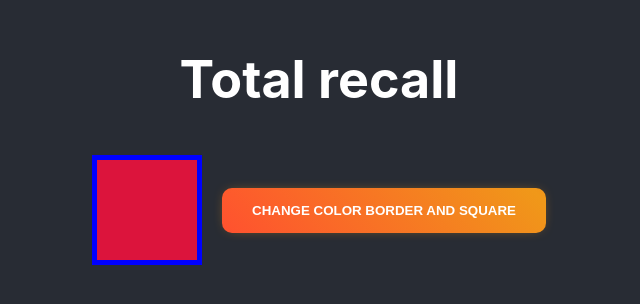
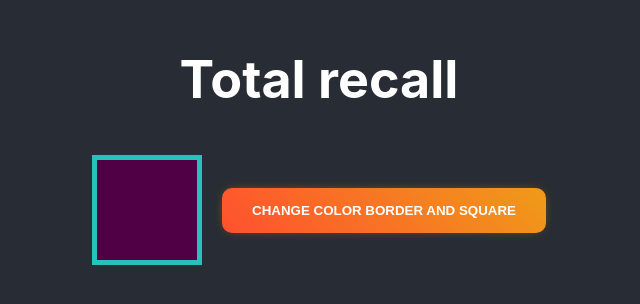
Before and after one commit to Jakavickis/drontai, a React (Create React App) app in the folder r1/: page / in a window 1280 px wide. Shown: the part 256-560 px from the top of the page, without its empty margins (321-961 px from the left). Built offline with nearby package versions, Linux system fonts and the light colour scheme.

Commit message:
better version

```diff
--- a/r1/src/Components/014/CbcChange.jsx
+++ b/r1/src/Components/014/CbcChange.jsx
@@ -3,20 +3,24 @@ import { useState } from "react";
 
 function CbcChange() {
 
-    const [color, setColor] = useState('crimson');
-    const [bColor, setBColor] = useState('blue')
+    const [color, setColor] = useState({
+        ba: randColor(),
+        bo: randColor()
+    });
 
     const changeColor = () => {
-        setColor(randColor())
-        setBColor(randColor())
+        setColor({
+            ba: randColor(),
+            bo: randColor()
+        })
     }
 
     return (
         <>
             <div className="container">
                 <div className="kvWithBorder" style={{
-                    backgroundColor: color,
-                    borderColor: bColor
+                    backgroundColor: color.ba,
+                    borderColor: color.bo
                 }}>
 
                 </div>
```
